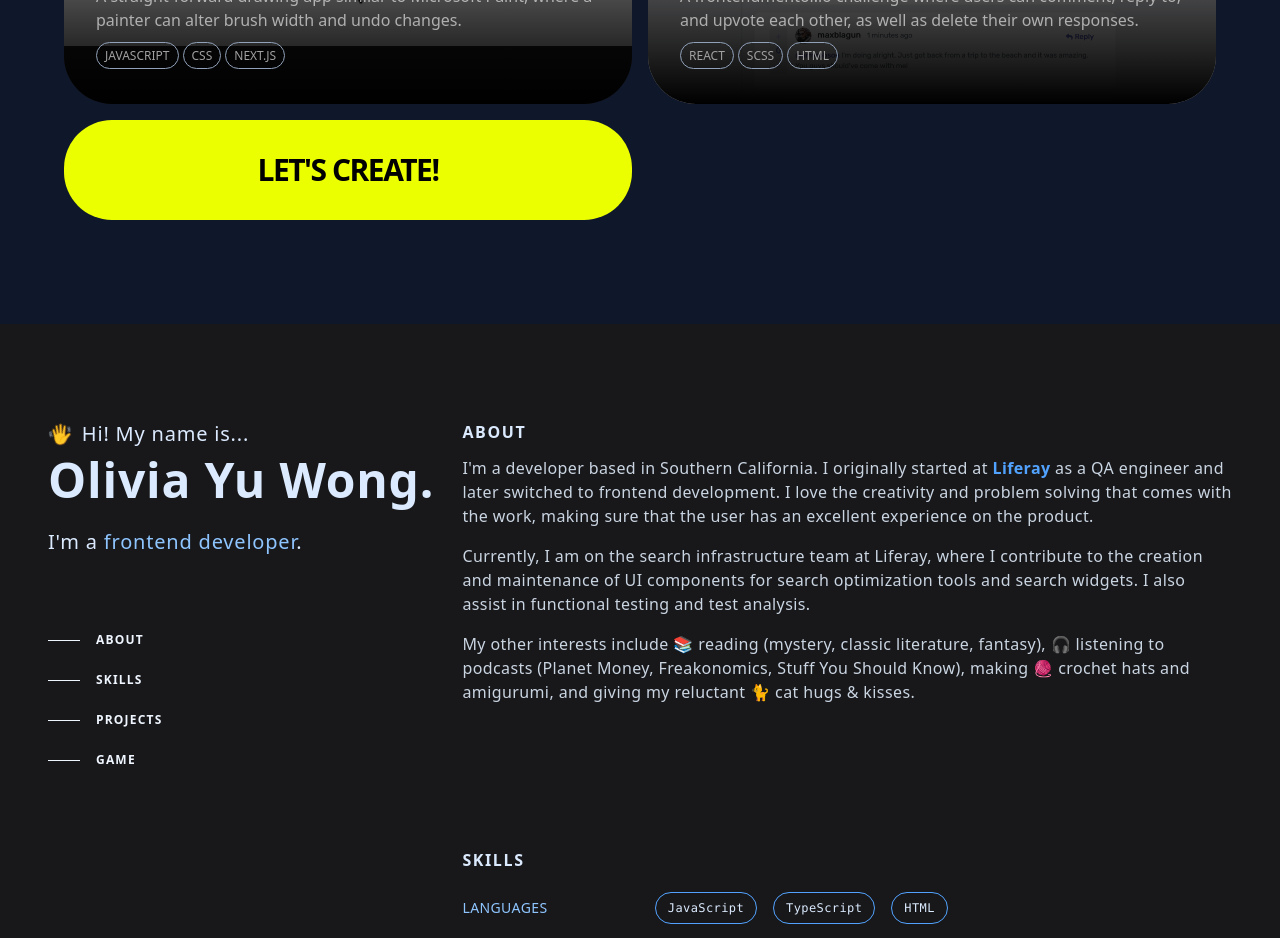
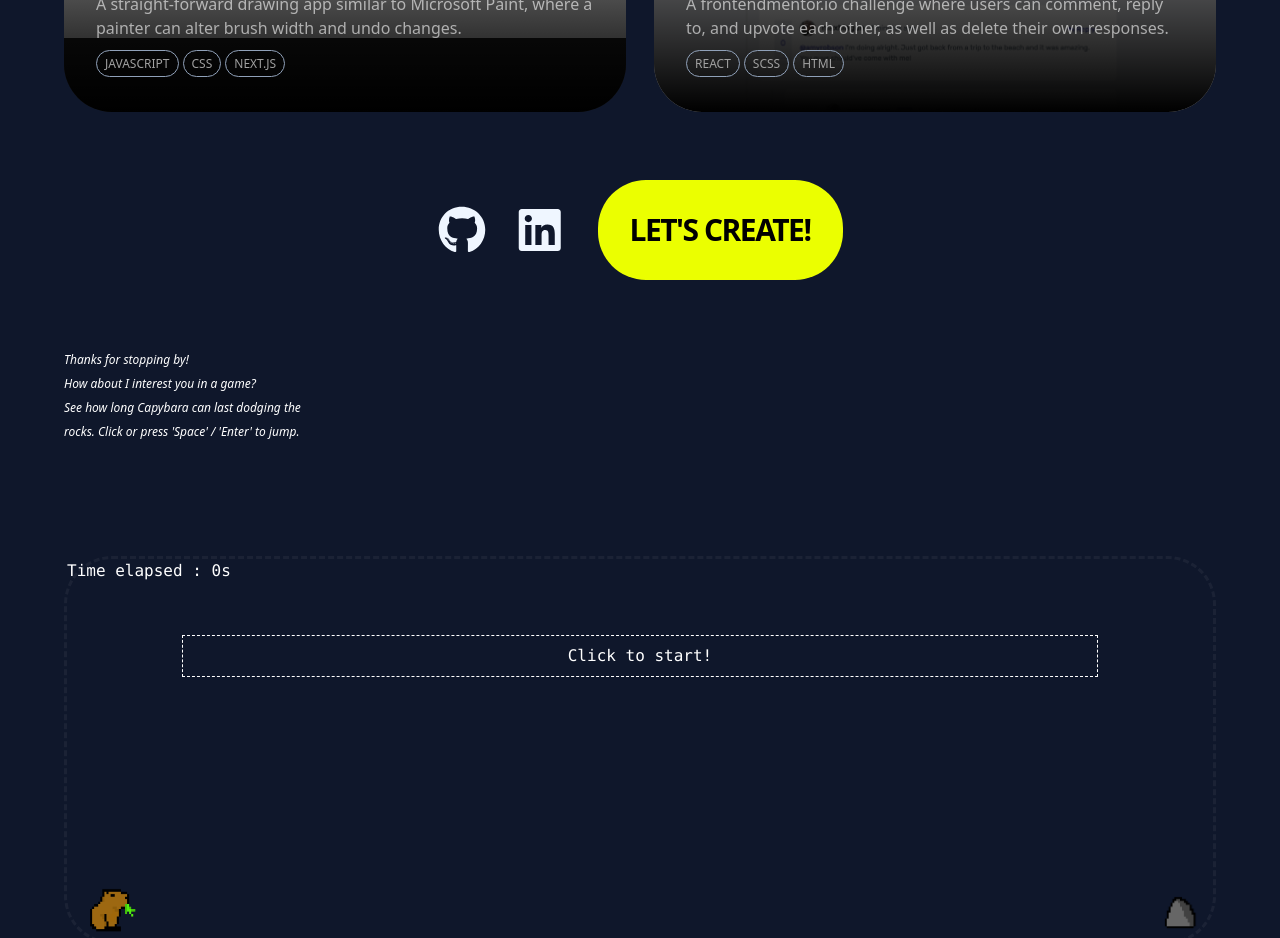
Before and after one commit to oliv-yu/oliv-yu.github.io, a Next.js app: page / in a window 1280 px wide. Shown: the part 1640-2578 px from the top of the page. Built offline with nearby package versions, Linux system fonts and the light colour scheme.

Commit message:
More changes

```diff
--- /dev/null
+++ b/app/jumpGame2.css
@@ -0,0 +1,71 @@
+#jumpGame {
+  width: 100%;
+  height: 100%;
+  margin: auto;
+}
+
+#capybara {
+  width: 50px;
+  height: 50px;
+  background-image: url("/images/capybara.png");
+  background-size: 50px 50px;
+  position: relative;
+  top: calc(100% - 80px);
+  left: 20px;
+}
+
+.jump {
+  animation: jump 0.5s linear;
+}
+
+.run {
+  animation: run 0.5s infinite linear;
+}
+
+@keyframes jump {
+  0% {
+    top: calc(100% - 50px);
+  }
+
+  30% {
+    top: calc(20% - 50px);
+  }
+
+  100% {
+    top: calc(100% - 50px);
+  }
+}
+
+@keyframes run {
+  0%,
+  100% {
+    transform: rotate(-3deg);
+  }
+  50% {
+    transform: rotate(3deg);
+  }
+}
+
+#rock {
+  width: 35px;
+  height: 35px;
+  position: relative;
+  top: calc(100% - 120px);
+  left: calc(100% - 50px);
+  background-image: url("/images/rock.png");
+  background-size: 35px 35px;
+}
+
+.block {
+  animation: block 1.5s infinite linear;
+}
+
+@keyframes block {
+  0% {
+    left: calc(100% - 40px);
+  }
+
+  100% {
+    left: 0;
+  }
+}
--- a/app/original/index.tsx
+++ b/app/original/index.tsx
@@ -102,7 +102,7 @@ export default function () {
                     </p>
                   </div>
 
-                  <JumpGame />
+                  {/* <JumpGame /> */}
                 </section>
 
                 <footer className="max-w-md pb-16 text-sm text-slate-500 sm:pb-0">
--- a/app/page.tsx
+++ b/app/page.tsx
@@ -11,8 +11,6 @@ import Pointer from "./second/Pointer";
 export default function Page() {
   return (
     <>
-      {/* <Pointer /> */}
-
       {/* <DecorativeAura /> */}
 
       <ScrollProgress />
--- a/app/second/DecorativeAura.tsx
+++ b/app/second/DecorativeAura.tsx
@@ -1,6 +1,6 @@
 export default function DecorativeAura() {
   return (
-    <div className="fixed top-0 left-0 w-full h-full overflow-hidden z-5">
+    <div className="fixed top-0 left-0 w-full h-full overflow-hidden">
       <div className="absolute top-[-10%] left-[-10%] w-[50%] h-[50%] bg-blue-700/20 blur-[120px] rounded-full" />
       <div className="absolute bottom-[-10%] right-[-10%] w-[50%] h-[50%] bg-blue-700/20 blur-[120px] rounded-full" />
     </div>
--- /dev/null
+++ b/app/second/JumpGame.tsx
@@ -0,0 +1,154 @@
+import React, { useEffect, useRef, useState } from "react";
+import "../jumpGame2.css";
+
+function JumpGame() {
+  const capybaraRef = useRef(null);
+  const rockRef = useRef(null);
+  const jumpGameRef = useRef(null);
+  const [score, setScore] = useState(0);
+  const [isRunning, setIsRunning] = useState(false);
+
+  const jump = () => {
+    if (
+      !!capybaraRef.current &&
+      capybaraRef.current.classList.contains("run")
+    ) {
+      capybaraRef.current.classList.replace("run", "jump");
+
+      setTimeout(() => {
+        capybaraRef.current.classList.replace("jump", "run");
+      }, 500);
+    }
+  };
+
+  const startRun = () => {
+    setIsRunning(true);
+
+    if (!!rockRef.current && rockRef.current.classList != "block") {
+      rockRef.current.classList.add("block");
+    }
+
+    if (
+      !!capybaraRef.current &&
+      !capybaraRef.current.classList.contains("run")
+    ) {
+      capybaraRef.current.classList.add("run");
+    }
+  };
+
+  const stopRun = () => {
+    setIsRunning(false);
+
+    if (!!rockRef.current && rockRef.current.classList == "block") {
+      rockRef.current.classList.remove("block");
+    }
+
+    if (
+      !!capybaraRef.current &&
+      capybaraRef.current.classList.contains("run")
+    ) {
+      capybaraRef.current.classList.remove("run");
+    }
+  };
+
+  const handleKeyDownJump = (event: { code: string }) => {
+    if ((event.code === "Space" || event.code === "Enter") && isRunning) {
+      jump();
+    }
+  };
+
+  const handleClick = () => {
+    if (isRunning) {
+      jump();
+    }
+  };
+
+  const handleStart = () => {
+    setScore(0);
+    startRun();
+
+    document.getElementById("jumpGame").focus();
+  };
+
+  useEffect(() => {
+    const keepRunning = setInterval(() => {
+      const jumpGameHeight = jumpGameRef.current.clientHeight;
+
+      const capybaraYPosition = parseInt(
+        getComputedStyle(capybaraRef.current).getPropertyValue("top"),
+      );
+
+      const rockXPosition = parseInt(
+        getComputedStyle(rockRef.current).getPropertyValue("left"),
+      );
+
+      if (
+        rockXPosition < 60 &&
+        rockXPosition > 10 &&
+        capybaraYPosition >= jumpGameHeight - 100
+      ) {
+        stopRun();
+      }
+    }, 10);
+
+    return () => {
+      clearInterval(keepRunning);
+    };
+  });
+
+  useEffect(() => {
+    if (isRunning) {
+      const keepScore = setInterval(() => {
+        setScore(score + 1);
+      }, 1000);
+
+      return () => {
+        clearInterval(keepScore);
+      };
+    }
+  });
+
+  return (
+    <>
+      <div className="mb-4 italic text-xs/6">
+        <p>Thanks for stopping by!</p>
+        <p>How about I interest you in a game?</p>
+        <p>
+          See how long Capybara can last dodging the rocks. Click or press
+          &apos;Space&apos; / &apos;Enter&apos; to jump.
+        </p>
+      </div>
+      <div className="md:col-span-4 md:row-span-2 border-3 border-white/5 border-dashed rounded-[3rem] font-mono relative focus:outline-0 w-full h-full">
+        <div
+          id="jumpGame"
+          ref={jumpGameRef}
+          className=""
+          onClick={handleClick}
+          onKeyDown={handleKeyDownJump}
+          tabIndex={0}
+        >
+          {!isRunning && (
+            <div className="absolute w-full h-full">
+              <button
+                className="absolute cursor-pointer border-1 border-dashed p-2 hover:bg-white hover:text-black w-[80%] top-[20%] left-[10%] z-10"
+                onClick={handleStart}
+              >
+                {score > 0
+                  ? `Congrats! You lasted ${score}sec. Restart.`
+                  : "Click to start!"}
+              </button>
+            </div>
+          )}
+          <div className="w-full h-full">
+            <span>Time elapsed : {score}s</span>
+
+            <div id="capybara" ref={capybaraRef}></div>
+            <div id="rock" ref={rockRef}></div>
+          </div>
+        </div>
+      </div>
+    </>
+  );
+}
+
+export default JumpGame;
--- a/app/second/Location.tsx
+++ b/app/second/Location.tsx
@@ -17,6 +17,7 @@ export default function Location() {
       <div className="relative">
         <p className="text-neutral-200 font-bold text-sm">Based in</p>
         <h3 className="text-xl font-bold">Orange County, CA</h3>
+
         {/* The Pulse Dot */}
         <div className="mt-4 flex items-center gap-2">
           <span className="relative flex h-3 w-3">
--- a/app/second/MagneticWrapper.tsx
+++ b/app/second/MagneticWrapper.tsx
@@ -14,7 +14,7 @@ const MagneticWrapper = ({ children }) => {
     const middleY = clientY - (top + height / 2);
 
     // Set the strength of the magnet (0.2 = 20% of the distance)
-    setPosition({ x: middleX * 0.2, y: middleY * 0.2 });
+    setPosition({ x: middleX * 0.5, y: middleY * 0.5 });
   };
 
   const reset = () => {
--- /dev/null
+++ b/app/second/SocialLinks.tsx
@@ -0,0 +1,57 @@
+import React from "react";
+import Icon from "./Icon";
+import MagneticWrapper from "./MagneticWrapper";
+
+const SOCIAL_LINKS = [
+  {
+    name: "GitHub",
+    link: "https://github.com/oliv-yu",
+  },
+  {
+    name: "LinkedIn",
+    link: "https://www.linkedin.com/in/oliviayu/",
+  },
+];
+
+export default function SocialLinks() {
+  return (
+    <div className="md:col-span-4 md:row-span-1 flex justify-center">
+      <div className="items-center flex ">
+        <ul className="flex items-center" aria-label="Social media">
+          {SOCIAL_LINKS.map((item, idx) => (
+            <li className="mr-8 shrink-0" key={`link-${idx}-${item.name}`}>
+              <MagneticWrapper>
+                <a
+                  className="block"
+                  href={item.link}
+                  target="_blank"
+                  rel="noreferrer noopener"
+                  aria-label={`${item.name} (opens a new tab)`}
+                  title={item.name}
+                >
+                  <span className="sr-only">{item.name}</span>
+
+                  <Icon
+                    icon={item.name.toLowerCase()}
+                    cssClass="fill-default-50 h-12 w-12 hover:fill-[#EBFF00] transition ease-in-and-out duration-300 transition-colors"
+                  />
+                </a>
+              </MagneticWrapper>
+            </li>
+          ))}
+        </ul>
+
+        <MagneticWrapper>
+          <a
+            className=" bg-[#EBFF00] rounded-[3rem] p-8 flex items-center justify-center text-black"
+            href="mailto:olivyu@gmail.com"
+          >
+            <span className="text-3xl font-black uppercase tracking-tighter">
+              Let's Create!
+            </span>
+          </a>
+        </MagneticWrapper>
+      </div>
+    </div>
+  );
+}
--- a/app/second/index.tsx
+++ b/app/second/index.tsx
@@ -3,6 +3,8 @@ import { motion } from "motion/react";
 import Projects from "./Projects";
 import SpotlightLab from "./SpotlightLab";
 import Location from "./Location";
+import SocialLinks from "./SocialLinks";
+import JumpGame from "./JumpGame";
 
 const SKILLS_LIST = [
   {
@@ -26,13 +28,15 @@ const SKILLS_LIST = [
 export default function index() {
   return (
     <div className="min-h-screen bg-slate-900 text-white p-6 font-sans selection:bg-blue-500">
-      <div className="max-w-6xl mx-auto grid grid-cols-1 md:grid-cols-4 md:grid-rows-4 gap-4 auto-rows-[180px]">
+      <motion.div
+        initial={{ opacity: 0, y: 10 }}
+        animate={{ opacity: 1, y: 0 }}
+        className="max-w-6xl mx-auto grid grid-cols-1 md:grid-cols-4 md:grid-rows-4 gap-7 auto-rows-[180px]"
+      >
         {/* 1. THE HERO (Creative & Bold) */}
         <motion.div
           whileHover={{ scale: 1.01 }}
-          initial={{ opacity: 0, y: 10 }}
-          animate={{ opacity: 1, y: 0 }}
-          className="md:col-span-4 md:row-span-2 min-sm:col-span-1 min-sm:row-span-3 max-sm:col-span-1 max-sm:row-span-3 bg-white/[0.03] border border-white/10 backdrop-blur-md rounded-[3rem] p-12 flex flex-col justify-end relative overflow-hidden group"
+          className="md:col-span-4 md:row-span-2 min-sm:col-span-1 min-sm:row-span-3 max-sm:col-span-1 max-sm:row-span-3 bg-white/[0.03] border border-white/10 backdrop-blur-md rounded-[3rem] p-8 flex flex-col justify-end relative overflow-hidden group"
         >
           <div className="absolute top-8 right-8 text-xs tracking-[0.2em] text-blue-400 uppercase font-bold">
             Frontend Developer
@@ -72,12 +76,13 @@ export default function index() {
           </div>
         </motion.div>
 
+        {/* 3. SPOTLIGHT LAB */}
         <SpotlightLab />
 
-        {/* 3. LOCATION */}
+        {/* 4. LOCATION */}
         <Location />
 
-        {/* 4. THE HISTORY CARD (Experience) */}
+        {/* 5. THE HISTORY CARD (Experience) */}
         <motion.div
           whileHover={{ scale: 1.03 }}
           className="md:col-span-2 md:row-span-1 min-sm:col-span-1 min-sm:row-span-1 bg-[#111] border border-white/5 rounded-[3rem] p-8 "
@@ -87,7 +92,7 @@ export default function index() {
           <div className="flex items-center justify-between">
             <div>
               <div className="mb-1">
-                <p className="text-xs text-blue-400 font-mono">
+                <p className="text-xs text-purple-400 font-mono">
                   2019 - Present
                 </p>
                 <h5 className="text-md font-medium text-neutral-200">
@@ -98,9 +103,9 @@ export default function index() {
                 </h5>
               </div>
               <div>
-                <p className="text-xs text-blue-400 font-mono">2015 - 2019</p>
+                <p className="text-xs text-purple-400 font-mono">2015 - 2019</p>
                 <h5 className="text-md font-medium text-neutral-200">
-                  Quality Assurance Engineer @ Liferay
+                  QA Engineer @ Liferay
                   <span className="text-xs uppercase rounded-3xl border-1 border-slate-400 text-neutral-400 px-2 py-1 ml-2 hover:bg-neutral-600 transition ease-in-and-out duration-100 transition-colors">
                     4 years
                   </span>
@@ -116,23 +121,14 @@ export default function index() {
           </div>
         </motion.div>
 
-        {/* 5. PROJECTS (Visual Focus) */}
+        {/* 6. PROJECTS (Visual Focus) */}
         <Projects />
 
-        {/* 6. CONNECT CARD (Call to Action) */}
-        <div className="md:col-span-2 md:row-span-1">
-          <MagneticWrapper>
-            <motion.div
-              className=" bg-[#EBFF00] rounded-[3rem] p-8 flex items-center justify-center text-black"
-              whileHover={{ rotate: -2 }}
-            >
-              <span className="text-3xl font-black uppercase tracking-tighter">
-                Let's Create!
-              </span>
-            </motion.div>
-          </MagneticWrapper>
-        </div>
-      </div>
+        {/* 7. CONNECT CARD (Call to Action) */}
+        <SocialLinks />
+
+        <JumpGame />
+      </motion.div>
     </div>
   );
 }
```
